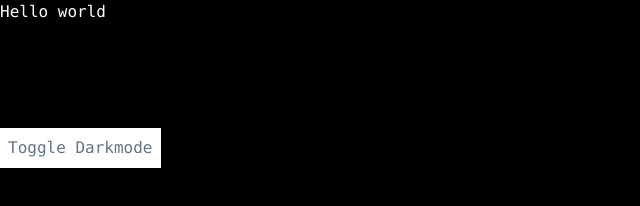
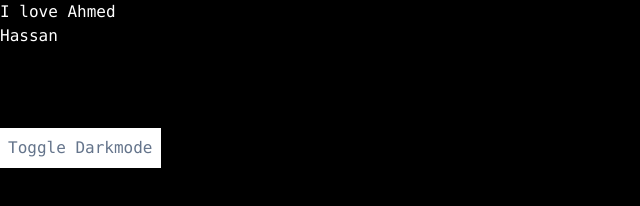
Before and after one commit to dexter845/dexter845.github.io, a website: page index.html in a window 1280 px wide. Shown: the whole page, without its empty margins (0-640 px from the left). Drawn offline with nearby package versions, Linux system fonts and the light colour scheme.

Commit message:
ahmed message

```diff
--- a/index.html
+++ b/index.html
@@ -9,7 +9,7 @@
   <title>Website</title>
 </head>
 <body class="dark:bg-black dark:text-white font-mono">
-  <div class="w-32 h-32 dark:bg-black dark:text-white text-slate-500">Hello world</div>
+  <div class="w-32 h-32 dark:bg-black dark:text-white text-slate-500">I love Ahmed Hassan</div>
 
   <button data-aos="fade-up" id="darkmode" class="dark:text-slate-500 dark:bg-white bg-slate-500 text-white p-2 rouded-sm">Toggle Darkmode</button>
 
```
